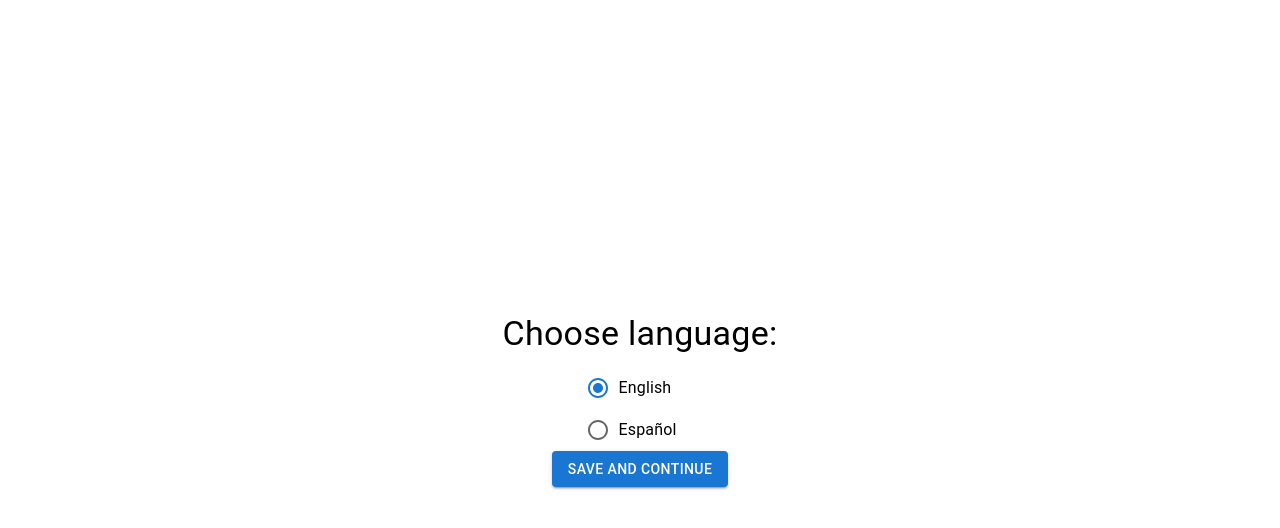
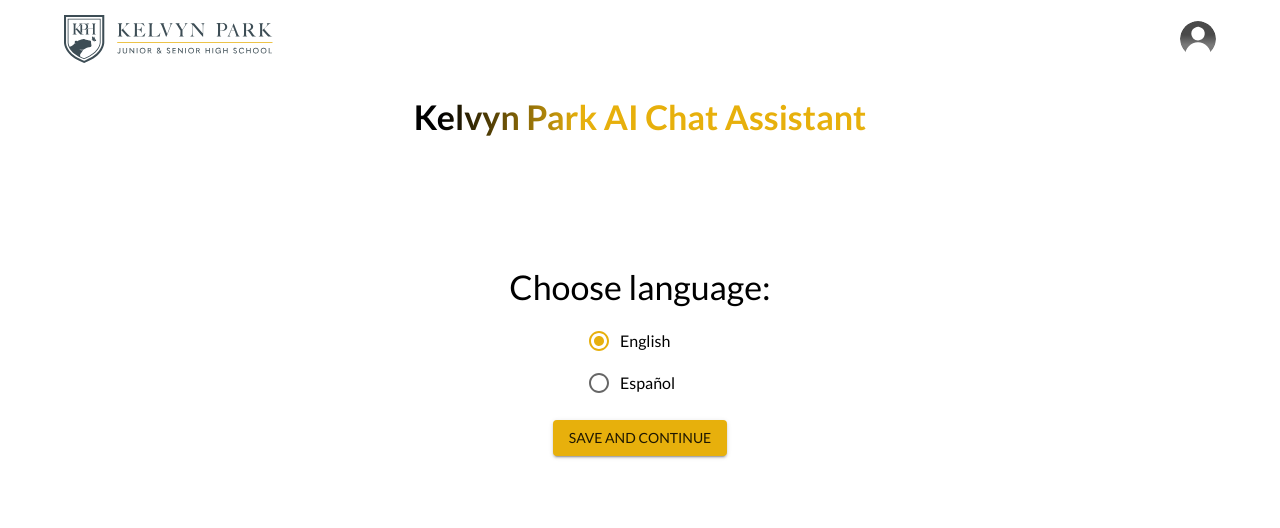
Before and after one commit to aiguru10/ChatbotTemplate, a React (Create React App) app in the folder frontend/: page / in a window 1280 px wide. Shown: the top 528 px of the page. Built offline with nearby package versions, Linux system fonts and the light colour scheme.

Commit message:
Landing page done

```diff
--- a/frontend/src/App.js
+++ b/frontend/src/App.js
@@ -6,28 +6,18 @@ import AppHeader from "./Components/AppHeader";
 import LeftNav from "./Components/LeftNav";
 import ChatHeader from "./Components/ChatHeader";
 import ChatBody from "./Components/ChatBody";
-import { LanguageProvider } from "./utilities/LanguageContext"; // Adjust the import path
+import { LanguageProvider, useLanguage } from "./utilities/LanguageContext"; // Adjust the import path
 import LandingPage from "./Components/LandingPage";
 import { useCookies } from "react-cookie";
 
-function App() {
+function MainApp() {
   const [showLeftNav, setLeftNav] = useState(true);
-  const [cookies] = useCookies(['language']);
-  const [language, setLanguage] = useState(cookies.language || null);
-  const handleLanguageSelect = (selectedLanguage) => {
-    setLanguage(selectedLanguage);
-  };
-
-  if (!language) {
-    return <LandingPage onLanguageSelect={handleLanguageSelect} />;
-  }
+  const { language } = useLanguage();
 
   return (
-    <LanguageProvider>
-      <ThemeProvider theme={theme}>
       <Grid container direction="column" justifyContent="center" alignItems="stretch" className="appHeight100 appHideScroll">
         <Grid item>
-            <AppHeader />
+          <AppHeader showSwitch={true} />
         </Grid>
         <Grid item container direction="row" justifyContent="flex-start" alignItems="stretch" className="appFixedHeight100">
           <Grid item xs={showLeftNav ? 3 : 0.5} sx={{ backgroundColor: (theme) => theme.palette.background.chatLeftPanel }}>
@@ -64,8 +54,19 @@ function App() {
           </Grid>
         </Grid>
       </Grid>
+  );
+}
+
+function App() {
+  const [cookies] = useCookies(['language']);
+
+  return (
+    <LanguageProvider>
+      <ThemeProvider theme={theme}>
+      {!cookies.language ? <LandingPage /> : <MainApp />}
       </ThemeProvider>
     </LanguageProvider>
+
   );
 }
 
--- a/frontend/src/Components/AppHeader.jsx
+++ b/frontend/src/Components/AppHeader.jsx
@@ -1,12 +1,12 @@
 import React from "react";
 import { Grid, AppBar } from "@mui/material";
 import { useLanguage } from "../utilities/LanguageContext"; // Adjust the import path
-import { TEXT } from "../utilities/constants"; // Adjust the import path
 import Logo from "../Assets/header_logo.svg";
 import UserAvatar from "../Assets/UserAvatar.svg";
 import Switch from "./Switch.jsx";
 import { ALLOW_MULTLINGUAL } from "../utilities/constants";
-function AppHeader() {
+
+function AppHeader({ showSwitch }) {
   const { language } = useLanguage(); // Use the language context
 
   return (
@@ -28,11 +28,11 @@ function AppHeader() {
         className="appHeight100"
       >
         <Grid item>
-          <img src={Logo} alt={`${TEXT[language].APP_NAME} Logo`} height={48} />
+          <img src={Logo} alt={`App main Logo`} height={48} />
         </Grid>
         <Grid item>
           <Grid container alignItems="center" justifyContent="space-evenly" spacing={2}>
-            <Grid item sx={{ display: ALLOW_MULTLINGUAL ? "flex" : "none" }}>
+            <Grid item sx={{ display: ALLOW_MULTLINGUAL && showSwitch ? "flex" : "none" }}>
               <Switch />
             </Grid>
             <Grid item>
--- a/frontend/src/Components/ChatHeader.jsx
+++ b/frontend/src/Components/ChatHeader.jsx
@@ -1,14 +1,14 @@
 import React from "react";
 import Typography from "@mui/material/Typography";
 import { useLanguage } from "../utilities/LanguageContext"; // Adjust the import path
-import {TEXT, HEADER_TEXT_GRADIENT } from "../utilities/constants.js"; // Adjust the import path
+import { TEXT, HEADER_TEXT_GRADIENT } from "../utilities/constants"; // Adjust the import path
 import { Container } from "@mui/material";
 
-function ChatHeader() {
-  const { language } = useLanguage();
+function ChatHeader({ selectedLanguage }) {
+  const { language: contextLanguage } = useLanguage();
+  const language = selectedLanguage || contextLanguage || 'EN'; // Use selectedLanguage if provided, otherwise default to contextLanguage or 'EN'
 
   return (
-    <>
     <Container
       sx={{
         display: 'flex',
@@ -18,11 +18,14 @@ function ChatHeader() {
       }}
     >
       <Typography variant="h4" className="chatHeaderText" sx={{ background: HEADER_TEXT_GRADIENT, textAlign: 'center' }}>
-          {TEXT[language].CHAT_HEADER_TITLE}
+        {TEXT[language]?.CHAT_HEADER_TITLE || "Default Chat Header Title"} {/* Safe fallback */}
       </Typography>
     </Container>
-    </>
   );
 }
 
 export default ChatHeader;
+
+
+
+{/* || LANDING_PAGE_TEXT[selectedLanguage]?.LANDING_PAGE_TEXT} Safe fallback || LANDING_PAGE_TEXT[selectedLanguage]?.LANDING_PAGE_TEXT */}
--- a/frontend/src/Components/LandingPage.jsx
+++ b/frontend/src/Components/LandingPage.jsx
@@ -1,32 +1,49 @@
 import React, { useState } from 'react';
+import { Box, Button, Typography, Radio, RadioGroup, FormControlLabel } from '@mui/material';
+import AppHeader from './AppHeader';
+import ChatHeader from './ChatHeader'; // Import ChatHeader
+import { useLanguage } from '../utilities/LanguageContext';
 import { useCookies } from 'react-cookie';
-import { Box, Button, ButtonGroup, Typography, Radio, RadioGroup, FormControlLabel } from '@mui/material';
+import Grid from "@mui/material/Grid";
+import { LANDING_PAGE_TEXT } from '../utilities/constants'; // Adjust the import path
 
-const LandingPage = ({ onLanguageSelect }) => {
-  const [language, setLanguage] = useState('EN');
+const LandingPage = () => {
+  const [selectedLanguage, setSelectedLanguage] = useState('EN');
+  const { setLanguage } = useLanguage();
   const [, setCookie] = useCookies(['language']);
 
   const handleLanguageChange = (event) => {
-    setLanguage(event.target.value);
+    setSelectedLanguage(event.target.value);
   };
 
   const handleSaveLanguage = () => {
-    setCookie('language', language, { path: '/' });
-    onLanguageSelect(language);
+    setLanguage(selectedLanguage);
+    setCookie('language', selectedLanguage, { path: '/' });
+    window.location.reload(); // Reload the page to apply the new language setting
   };
 
+  const texts = LANDING_PAGE_TEXT[selectedLanguage];
+
   return (
-    <Box display="flex" flexDirection="column" alignItems="center" justifyContent="center" height="100vh">
-      <Typography variant="h4" gutterBottom>
-        Choose language:
-      </Typography>
-      <RadioGroup value={language} onChange={handleLanguageChange}>
-        <FormControlLabel value="EN" control={<Radio />} label="English" />
-        <FormControlLabel value="ES" control={<Radio />} label="Español" />
-      </RadioGroup>
-      <Button variant="contained" onClick={handleSaveLanguage}>
-        Save and Continue
-      </Button>
+    <Box height="100vh" display="flex" flexDirection="column">
+      <AppHeader showSwitch={false} />
+      <Grid container direction="column" justifyContent="flex-start" alignItems="center" flex={1} p={2}>
+        <Box mt={0} mb={4}> {/* Add some margin-top and margin-bottom for spacing */}
+          <ChatHeader selectedLanguage={selectedLanguage} />
+        </Box>
+        <Box display="flex" flexDirection="column" alignItems="center" justifyContent="center" p={12}>
+          <Typography variant="h4" gutterBottom>
+            {texts.CHOOSE_LANGUAGE}
+          </Typography>
+          <RadioGroup value={selectedLanguage} onChange={handleLanguageChange}>
+            <FormControlLabel value="EN" control={<Radio />} label={texts.ENGLISH} />
+            <FormControlLabel value="ES" control={<Radio />} label={texts.SPANISH} />
+          </RadioGroup>
+          <Button variant="contained" onClick={handleSaveLanguage} sx={{ mt: 2 }}>
+            {texts.SAVE_CONTINUE}
+          </Button>
+        </Box>
+      </Grid>
     </Box>
   );
 };
--- a/frontend/src/utilities/LanguageContext.js
+++ b/frontend/src/utilities/LanguageContext.js
@@ -5,7 +5,7 @@ const LanguageContext = createContext();
 
 export const LanguageProvider = ({ children }) => {
   const [cookies, setCookie] = useCookies(['language']);
-  const [language, setLanguage] = useState(cookies.language || 'EN');
+  const [language, setLanguage] = useState(cookies.language || 'null');
 
   useEffect(() => {
     setCookie('language', language, { path: '/' });
--- a/frontend/src/utilities/constants.js
+++ b/frontend/src/utilities/constants.js
@@ -64,7 +64,24 @@ export const SWITCH_TEXT ={
   SWITCH_LANGUAGE_ENGLISH :  "English",
   SWITCH_TOOLTIP_ENGLISH : "Language",
   SWITCH_LANGUAGE_SPANISH : "Español",
-  SWITCH_TOOLTIP_SPANISH : "Idioma"}
+  SWITCH_TOOLTIP_SPANISH : "Idioma"};
+
+export const LANDING_PAGE_TEXT = {
+  EN: {
+    CHOOSE_LANGUAGE: "Choose language:",
+    ENGLISH: "English",
+    SPANISH: "Español",
+    SAVE_CONTINUE: "Save and Continue",
+    APP_ASSISTANT_NAME: "Kelvyn Park GenAI Bot",
+  },
+  ES: {
+    CHOOSE_LANGUAGE: "Elige el idioma:",
+    ENGLISH: "English",
+    SPANISH: "Español",
+    SAVE_CONTINUE: "Guardar y continuar",
+    APP_ASSISTANT_NAME: "Bot GenAI de Kelvyn Park",
+  }
+};
 
 // --------------------------------------------------------------------------------------------------------//
 // --------------------------------------------------------------------------------------------------------//
@@ -80,3 +97,4 @@ export const WEBSOCKET_API = "wss://p41tv6njhg.execute-api.us-west-2.amazonaws.c
 export const ALLOW_FILE_UPLOAD = false; // Set to true to enable file upload feature
 export const ALLOW_VOICE_RECOGNITION = true; // Set to true to enable voice recognition feature
 export const ALLOW_MULTLINGUAL = true; // Set to true to enable multilingual support
+export const ALLOW_LANDING_PAGE = true; // Set to true to enable the landing page
```
Lines whose indentation alone changed are shown as unchanged.
